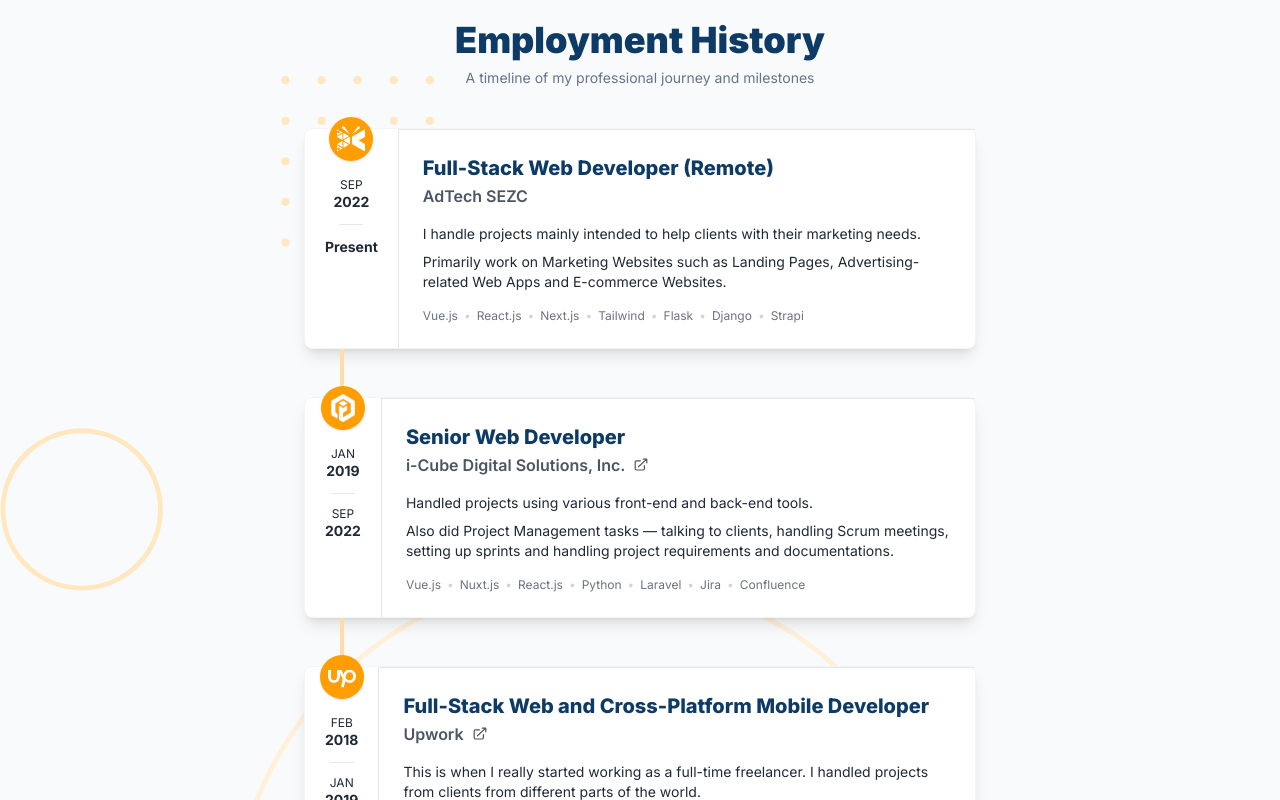
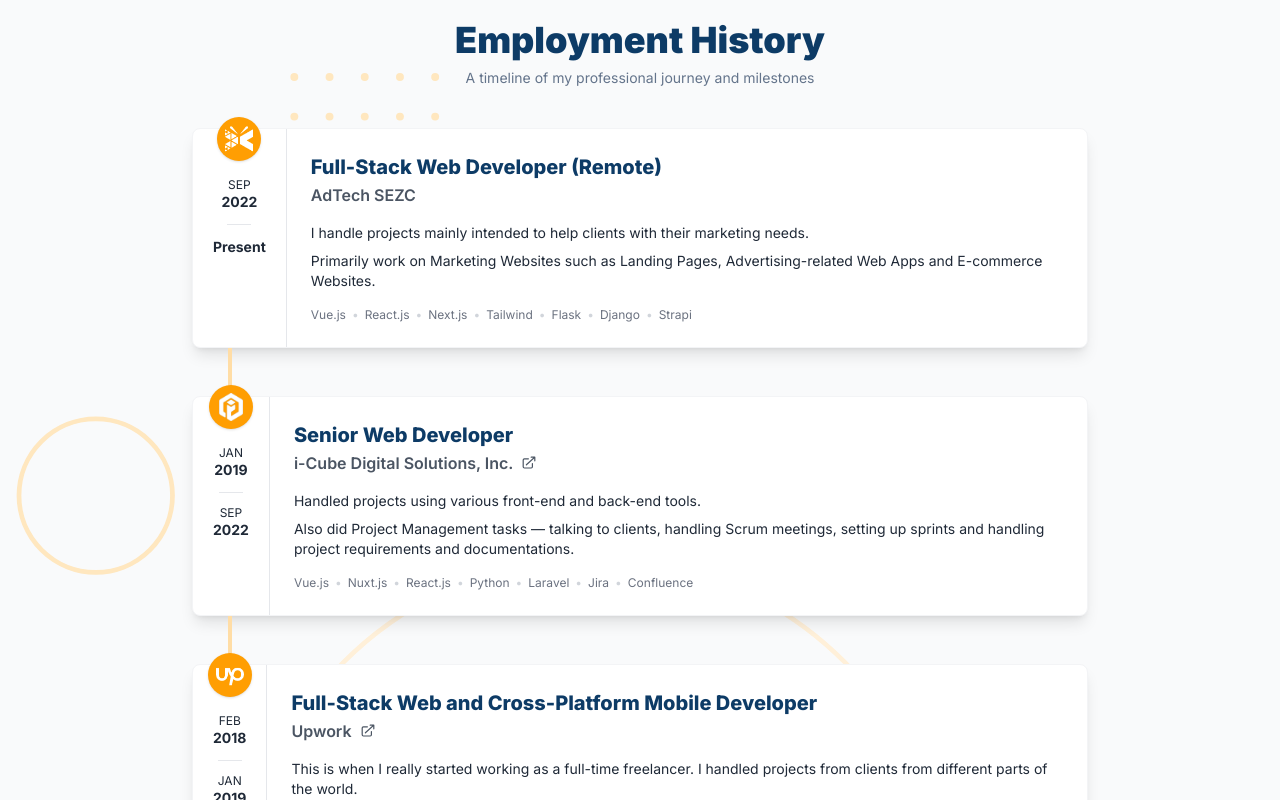
Before and after one commit to erwinmesi/v2.mesi.dev, a Next.js app: page / in a window 1280 px wide. Shown: the part 2200-3000 px from the top of the page. Built offline with nearby package versions, Linux system fonts and the light colour scheme.

Commit message:
feat(work history): ui updates

```diff
--- a/app/components/HomeWorkHistory.tsx
+++ b/app/components/HomeWorkHistory.tsx
@@ -18,7 +18,7 @@
             A timeline of my professional journey and milestones
           </p>
         </div>
-        <div className="max-w-2xl mx-auto mt-10">
+        <div className="max-w-4xl mx-auto mt-10">
           {workHistory.map((job, index) => (
             <Fragment key={index}>
               <WorkHistoryCard job={job} />
--- a/app/components/WorkHistoryCard.tsx
+++ b/app/components/WorkHistoryCard.tsx
@@ -34,7 +34,7 @@
             <strong className="text-sm">{job.to.year}</strong>
           </div>
         </div>
-        <div className="flex-1 border-t sm:border-l pt-4 sm:pt-6 p-6 space-y-4">
+        <div className="flex-1 border-t sm:border-t-0 sm:border-l pt-4 sm:pt-6 p-6 space-y-4">
           <div>
             <h3 className="text-pinion-blue font-extrabold text-lg md:text-xl mb-0.5">
               {job.position}
```
